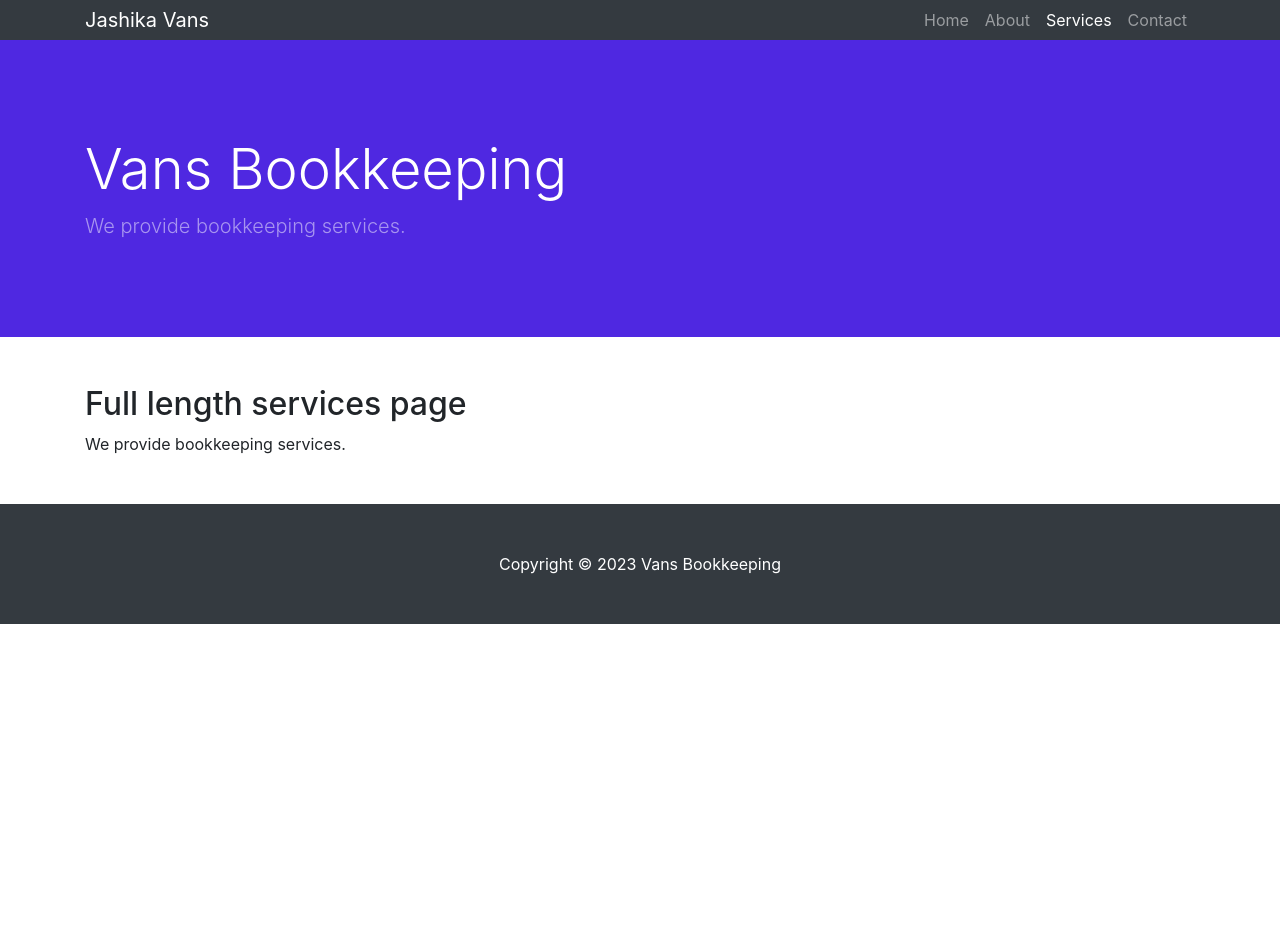
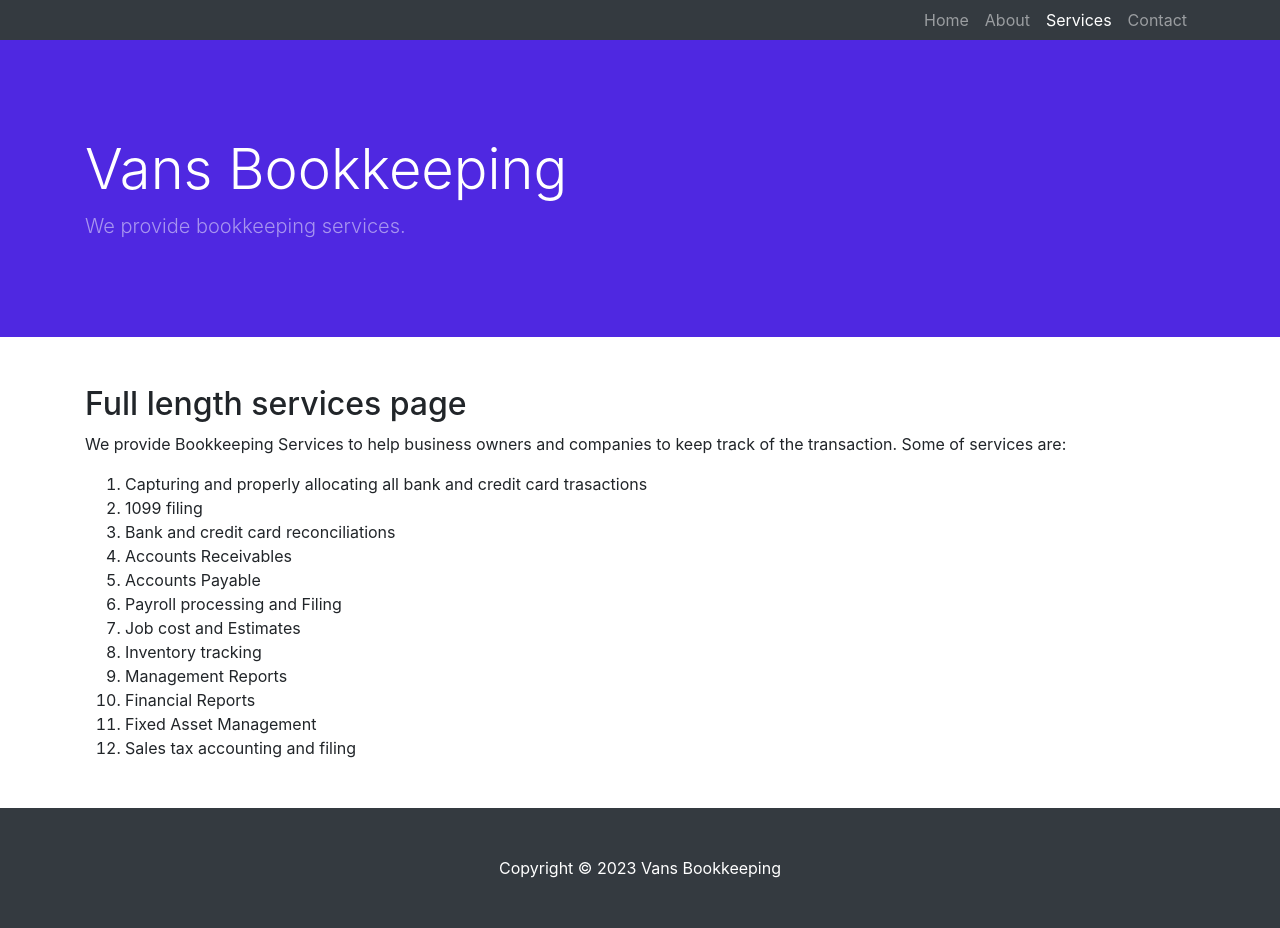
Before and after one commit to jashikav/jashikav.github.io, a Jekyll site: the page built from _pages/services.md, in a window 1280 px wide. Built offline with Jekyll 4.4.1, drawn with Linux system fonts in a browser that asks for light colours; our own code applies the rules of GitHub Pages for plain Markdown files; before the commit the page ends 900 px from its top, so only the background shows below that.

Commit message:
Changes to site
+ Added about information
+ Added services information
+ Edited navigation layout

```diff
--- a/_includes/navigation.html
+++ b/_includes/navigation.html
@@ -1,9 +1,9 @@
 <!-- Navigation -->
 <nav class="navbar navbar-expand-lg navbar-dark bg-dark">
   <div class="container">
-    <a class="navbar-brand js-scroll-trigger" href="{{ site.baseurl }}/"
+    <!-- <a class="navbar-brand js-scroll-trigger" href="{{ site.baseurl }}/"
       >Jashika Vans</a
-    >
+    > -->
     <button
       class="navbar-toggler ml-auto"
       type="button"
--- a/_pages/services.md
+++ b/_pages/services.md
@@ -5,4 +5,17 @@ permalink: /services/
 
 ## Full length services page
 
-We provide bookkeeping services.
+We provide Bookkeeping Services to help business owners and companies to keep track of the transaction. Some of services are:
+
+1. Capturing and properly allocating all bank and credit card trasactions
+2. 1099 filing
+3. Bank and credit card reconciliations
+4. Accounts Receivables
+5. Accounts Payable
+6. Payroll processing and Filing
+7. Job cost and Estimates
+8. Inventory tracking
+9. Management Reports
+10. Financial Reports
+11. Fixed Asset Management
+12. Sales tax accounting and filing
```
Also changed, not shown: _pages/about.html (+4 -4 lines).
